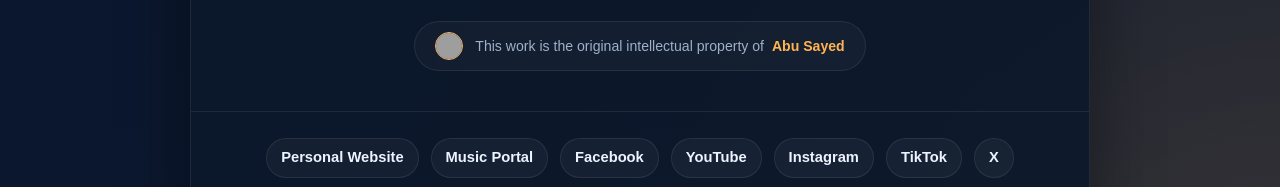
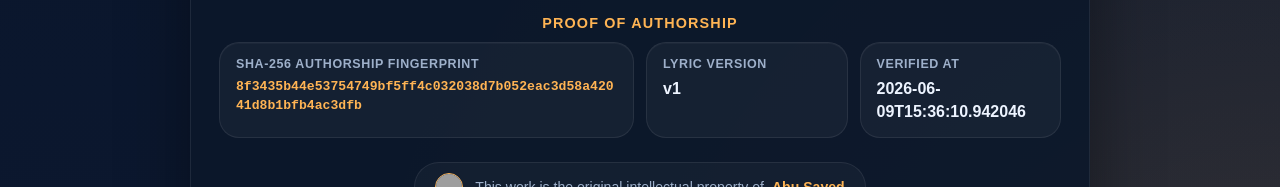
Before and after one commit to ImAbuSayed/slow-burn-soft-pain, a plain HTML site: page index.html in a window 1280 px wide. Shown: the part 2607-2794 px from the top of the page. Drawn offline with Linux system fonts and the light colour scheme; grey boxes are pictures that could not be loaded.

Commit message:
feat: update song assets v1 with signed GPG commit [verified]

```diff
--- a/index.html
+++ b/index.html
@@ -14,9 +14,9 @@
     <meta name="keywords" content="Slow Burn Soft Pain, Abu Sayed lyrics, original song lyrics, Abu Sayed original song, Abu Sayed lyricist, Abu Sayed composer, Abu Sayed songwriter, official lyrics">
     <meta name="robots" content="index,follow,max-snippet:-1,max-image-preview:large,max-video-preview:-1">
     <meta name="referrer" content="strict-origin-when-cross-origin">
-    <meta name="description" content="Official documentation of lyrics for &#x27;Slow Burn Soft Pain&#x27;, a signature song by Abu Sayed, showcasing his original songwriting and composition.">
+    <meta name="description" content="Discover the complete lyrics of &#x27;Slow Burn Soft Pain&#x27;, a unique musical work by Abu Sayed, encompassing original composition and writing.">
     <meta property="og:title" content="Slow Burn Soft Pain - Original Lyrics by Abu Sayed">
-    <meta property="og:description" content="Official documentation of lyrics for &#x27;Slow Burn Soft Pain&#x27;, a signature song by Abu Sayed, showcasing his original songwriting and composition.">
+    <meta property="og:description" content="Discover the complete lyrics of &#x27;Slow Burn Soft Pain&#x27;, a unique musical work by Abu Sayed, encompassing original composition and writing.">
     <meta property="og:type" content="music.song">
     <meta property="og:url" content="https://imabusayed.github.io/slow-burn-soft-pain/">
     <meta property="og:site_name" content="Abu Sayed Music">
@@ -24,7 +24,7 @@
     <meta name="last-modified" content="2026-06-05 12:31:46">
     <meta name="twitter:card" content="summary_large_image">
     <meta name="twitter:title" content="Slow Burn Soft Pain - Original Lyrics by Abu Sayed">
-    <meta name="twitter:description" content="Official documentation of lyrics for &#x27;Slow Burn Soft Pain&#x27;, a signature song by Abu Sayed, showcasing his original songwriting and composition.">
+    <meta name="twitter:description" content="Discover the complete lyrics of &#x27;Slow Burn Soft Pain&#x27;, a unique musical work by Abu Sayed, encompassing original composition and writing.">
     <link rel="canonical" href="https://imabusayed.github.io/slow-burn-soft-pain/">
     <link rel="sitemap" type="application/xml" title="Sitemap" href="https://imabusayed.github.io/slow-burn-soft-pain/sitemap.xml">
     <link rel="author" href="https://github.com/ImAbuSayed">
@@ -100,7 +100,7 @@
       "@id": "https://imabusayed.github.io/slow-burn-soft-pain#webpage",
       "url": "https://imabusayed.github.io/slow-burn-soft-pain/",
       "name": "Slow Burn Soft Pain - Original Lyrics by Abu Sayed",
-      "description": "Official documentation of lyrics for 'Slow Burn Soft Pain', a signature song by Abu Sayed, showcasing his original songwriting and composition.",
+      "description": "Discover the complete lyrics of 'Slow Burn Soft Pain', a unique musical work by Abu Sayed, encompassing original composition and writing.",
       "isPartOf": {
         "@id": "https://music.abusayed.com.bd/#website"
       },
@@ -537,7 +537,7 @@
 
         <div class="controls">
             <button class="btn-speak" id="speakBtn" title="Read the lyrics aloud"><span id="speakText">Read Aloud</span></button>
-            <a href="https://music.abusayed.com.bd/Licensing/?https://imabusayed.github.io/slow-burn-soft-pain/" class="btn-license" title="Get licensing for this song" target="_blank">License this song: Slow Burn Soft Pain</a>
+            <a href="https://music.abusayed.com.bd/Licensing/?https://imabusayed.github.io/slow-burn-soft-pain/" class="btn-license" title="Get licensing for this song" target="_blank">Music Rights & Licensing for Slow Burn Soft Pain</a>
 
         </div>
         <br>
@@ -612,6 +612,26 @@
             <div class="meta-card">
                 <span class="meta-label">Publisher</span>
                 <strong>Abu Sayed Music</strong>
+            </div>
+
+                </div>
+            </div>
+
+            <div class="details-block">
+                <div class="details-title">Proof of Authorship</div>
+                <div class="meta-grid">
+
+            <div class="meta-card" style="grid-column: span 2;">
+                <span class="meta-label">SHA-256 Authorship Fingerprint</span>
+                <strong style="word-break: break-all; font-family: monospace; font-size: 0.82rem; color: var(--accent);">8f3435b44e53754749bf5ff4c032038d7b052eac3d58a42041d8b1bfb4ac3dfb</strong>
+            </div>
+            <div class="meta-card">
+                <span class="meta-label">Lyric Version</span>
+                <strong>v1</strong>
+            </div>
+            <div class="meta-card">
+                <span class="meta-label">Verified At</span>
+                <strong>2026-06-09T15:36:10.942046</strong>
             </div>
 
                 </div>
```
Also changed, not shown: excerpts/Bridge-Preview.txt (added), excerpts/Chorus-Preview.txt (added), excerpts/Final-Chorus-Preview.txt (added), excerpts/Hook-Preview.txt (added), excerpts/Post-Chorus-2-Preview.txt (added), excerpts/Post-Chorus-Preview.txt (added), excerpts/Pre-Chorus-2-Preview.txt (added), excerpts/Pre-Chorus-Preview.txt (added), excerpts/Verse-1-Preview.txt (added), excerpts/Verse-2-Preview.txt (added), hashes.txt (added), llms.txt, lyrics_backup/2026-06-09_slow-burn-soft-pain-v1.txt (added), manifest.json (added), 1 other file.
